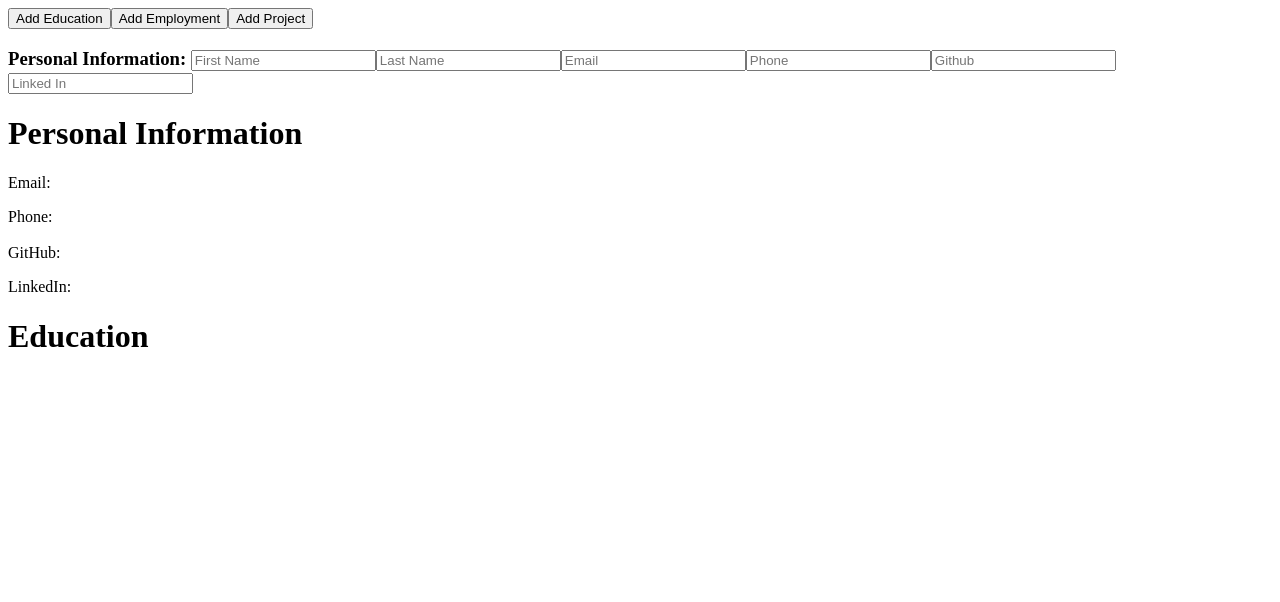
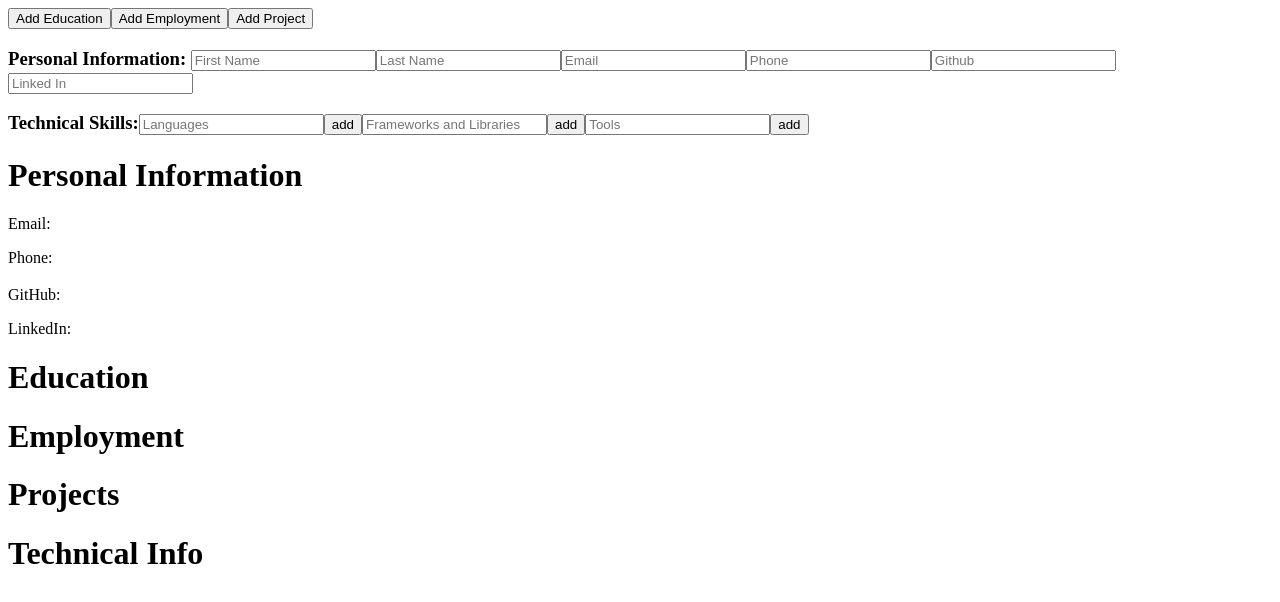
Before and after one commit to mastachiii/top-CVBuilder, a React (Vite) app: page / in a window 1280 px wide. Shown: the top 602 px of the page. Built offline with nearby package versions, Linux system fonts and the light colour scheme.

Commit message:
FEAT: Added Technical Skills Form and Handler

```diff
--- a/src/App.jsx
+++ b/src/App.jsx
@@ -8,6 +8,11 @@ function App() {
     const [educationInfo, setEducationInfo] = useState([]);
     const [employmentInfo, setEmploymentInfo] = useState([]);
     const [projectsInfo, setProjectsInfo] = useState([]);
+    const [technicalInfo, setTechnicalInfo] = useState({
+        languages: [],
+        frameworks: [],
+        tools: [],
+    });
     const personalHandlers = {
         copy: { ...personalInfo },
         update: () => setPersonalInfo(personalHandlers.copy),
@@ -72,6 +77,16 @@ function App() {
             console.log(projectsInfo);
         },
     };
+    const technicalHandlers = {
+        copy: { ...technicalInfo },
+        numberOfItems: 1,
+        update: () => setTechnicalInfo(technicalHandlers.copy),
+        edit: ({ key, value }) => {
+            technicalHandlers.copy[key].push(value);
+            technicalHandlers.update();
+            console.log(technicalInfo);
+        },
+    };
 
     return (
         <>
@@ -80,6 +95,7 @@ function App() {
                 educationHandlers={educationHandlers}
                 employmentHandlers={employmentHandlers}
                 projectHandlers={projectHandlers}
+                technicalHandlers={technicalHandlers}
             />
             <Preview
                 personalInfo={personalInfo}
--- a/src/Editor.jsx
+++ b/src/Editor.jsx
@@ -47,7 +47,7 @@ function Education({ handlers, index }) {
     const handleEndDate = (e) =>
         handlers.edit({ value: e.target.value, index: index, key: 'endDate' });
     const handleDetailsChange = (e) => setDetails({ ...details, text: e.target.value });
-    const handleDetailsSubmit = (e) => {
+    const handleDetailsSubmit = () => {
         const detailCopy = { ...details };
         detailCopy.list.push(detailCopy.text);
         detailCopy.text = '';
@@ -81,7 +81,7 @@ function Employment({ handlers, index }) {
     const handleEndDate = (e) =>
         handlers.edit({ value: e.target.value, index: index, key: 'endDate' });
     const handleDetailsChange = (e) => setDetails({ ...details, text: e.target.value });
-    const handleDetailsSubmit = (e) => {
+    const handleDetailsSubmit = () => {
         const detailCopy = { ...details };
         detailCopy.list.push(detailCopy.text);
         detailCopy.text = '';
@@ -109,7 +109,7 @@ function Project({ handlers, index }) {
     const handleName = (e) => handlers.edit({ value: e.target.value, index: index, key: 'name' });
     const handleLink = (e) => handlers.edit({ value: e.target.value, index: index, key: 'link' });
     const handleDetailsChange = (e) => setDetails({ ...details, text: e.target.value });
-    const handleDetailsSubmit = (e) => {
+    const handleDetailsSubmit = () => {
         const detailCopy = { ...details };
         detailCopy.list.push(detailCopy.text);
         detailCopy.text = '';
@@ -121,13 +121,61 @@ function Project({ handlers, index }) {
         <div>
             <Input text='Name' onChange={handleName} />
             <Input text='Link' onChange={handleLink} />
-            <Input text='Details' onChange={handleDetailsChange} />
+            <Input text='Details' onChange={handleDetailsChange} value={details.text} />
             <Button text='Add' onClick={handleDetailsSubmit} />
         </div>
     );
 }
 
-function Editor({ personalHandlers, educationHandlers, employmentHandlers, projectHandlers }) {
+function Technical({ handlers }) {
+    const [details, setDetails] = useState({
+        language: '',
+        framework: '',
+        tools: '',
+    });
+    const handleLanguageChange = (e) => {
+        setDetails({ ...details, language: e.target.value });
+    };
+    const handleLanguageSubmit = () => {
+        handlers.edit({ key: 'languages', value: details.language });
+    };
+    const handleFrameworkChange = (e) => {
+        setDetails({ ...details, framework: e.target.value });
+    };
+    const handleFrameworkSubmit = () => {
+        handlers.edit({ key: 'frameworks', value: details.framework });
+    };
+    const handleToolsChange = (e) => {
+        setDetails({ ...details, tools: e.target.value });
+    };
+    const handleToolsSubmit = () => {
+        handlers.edit({ key: 'tools', value: details.tools });
+    };
+
+    return (
+        <>
+            <Input text='Languages' onChange={handleLanguageChange} value={details.language} />
+            <Button text='add' onClick={handleLanguageSubmit} />
+            <Input
+                text='Frameworks and Libraries'
+                onChange={handleFrameworkChange}
+                value={details.framework}
+            />
+            <Button text='add' onClick={handleFrameworkSubmit} />
+            <Input text='Tools' onChange={handleToolsChange} value={details.tools} />
+            <Button text='add' onClick={handleToolsSubmit} />
+        </>
+    );
+}
+
+function Editor({
+    personalHandlers,
+    educationHandlers,
+    employmentHandlers,
+    projectHandlers,
+    technicalHandlers,
+}) {
+    console.log(technicalHandlers);
     const makeForm = ({ handlers, Component, text }) => {
         const form = [];
 
@@ -156,6 +204,11 @@ function Editor({ personalHandlers, educationHandlers, employmentHandlers, proje
             {makeForm({ handlers: educationHandlers, Component: Education, text: 'Education' })}
             {makeForm({ handlers: employmentHandlers, Component: Employment, text: 'Employment' })}
             {makeForm({ handlers: projectHandlers, Component: Project, text: 'Project' })}
+            {makeForm({
+                handlers: technicalHandlers,
+                Component: Technical,
+                text: 'Technical Skills',
+            })}
         </div>
     );
 }
--- a/src/Preview.jsx
+++ b/src/Preview.jsx
@@ -56,6 +56,7 @@ function Project({ name, link, details }) {
     );
 }
 
+
 function Preview(props) {
     const personalInfo = props.personalInfo;
     const educationInfo = props.educationInfo;
@@ -86,6 +87,7 @@ function Preview(props) {
                     />
                 );
             })}
+            <h1>Employment</h1>
             {employmentInfo.map((item, index) => {
                 return (
                     <Employment
@@ -98,9 +100,13 @@ function Preview(props) {
                     />
                 );
             })}
+            <h1>Projects</h1>
             {projectsInfo.map((item, index) => {
-                return <Project name={item.name} link={item.link} details={item.details} />;
+                return (
+                    <Project name={item.name} link={item.link} details={item.details} key={index} />
+                );
             })}
+            <h1>Technical Info</h1>
         </div>
     );
 }
```
